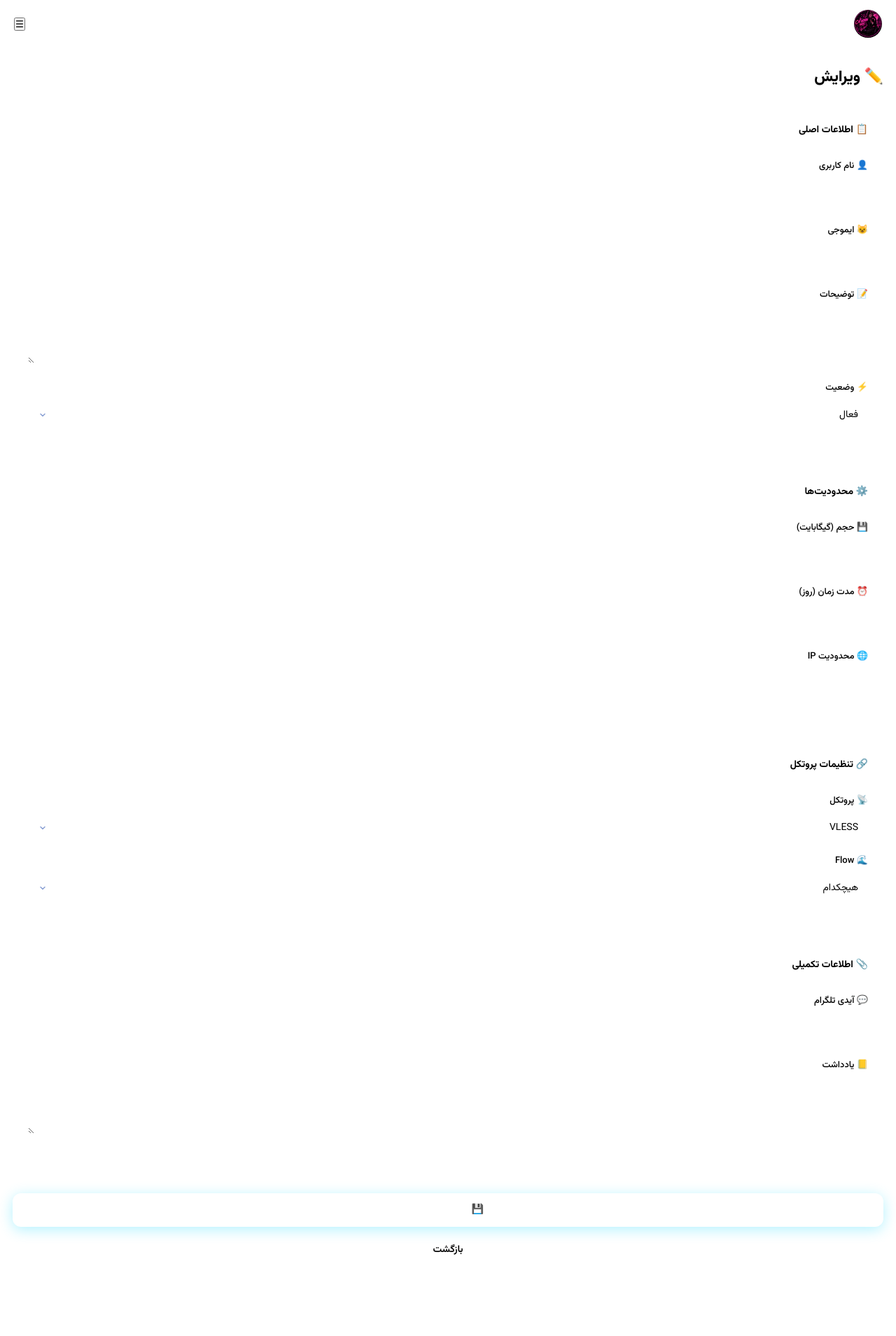
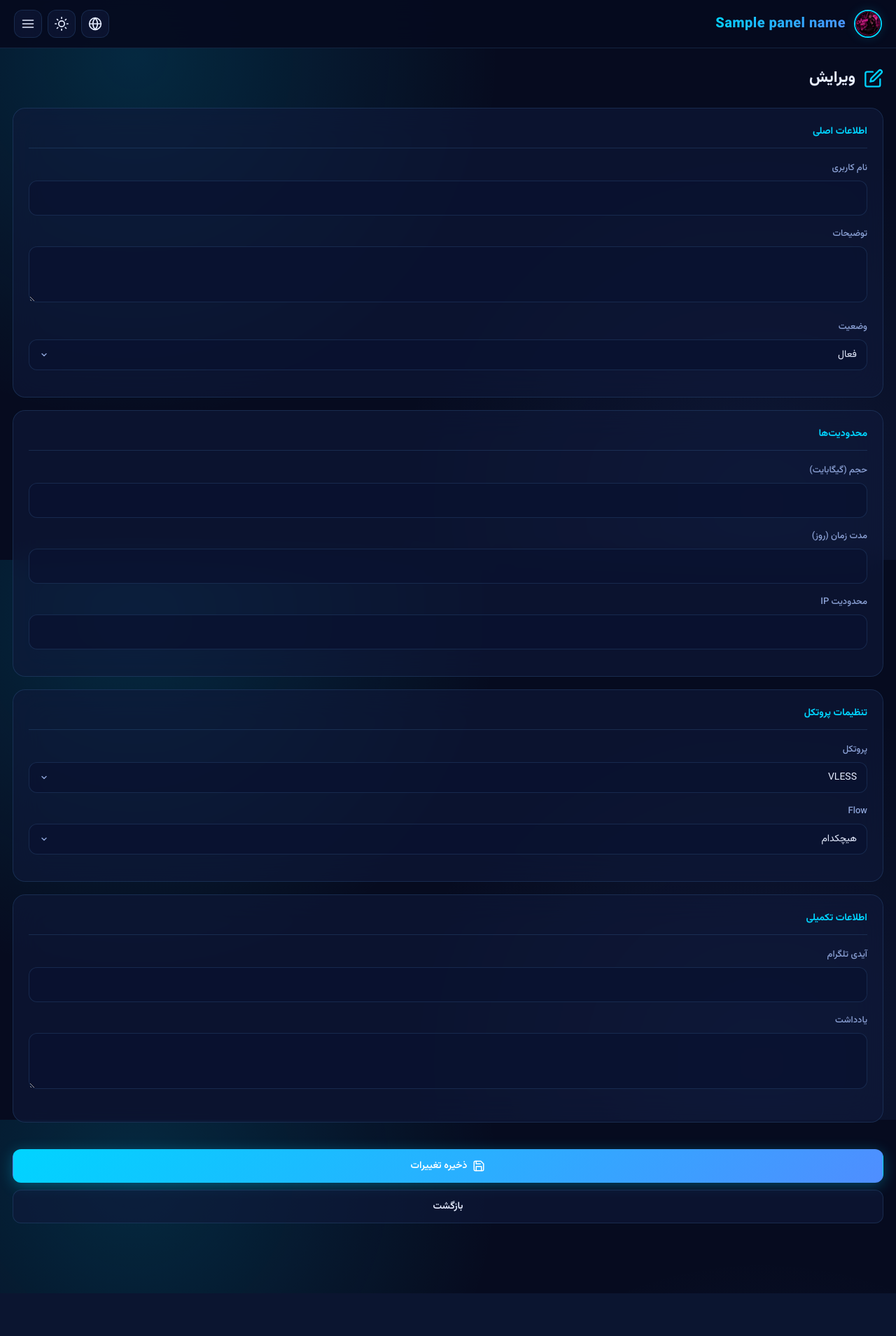
Before and after one commit to ajagdisxnshx/catwoman-panel, a FastAPI app: template templates/edit_user.html in a window 1280 px wide. Shown: the whole page at 70% size. After the commit the page ends 1848 px from the top, so only its background shows below. Run offline with FastAPI, Linux system fonts and the light colour scheme; the template is opened without the code that fills it: most values are stand-ins (such as "Sample title", 1, 10 or a date in 2020); parts of the project's set-up code (start-up, migrations or seed data) failed here and were passed over.

Commit message:
Update edit_user.html

```diff
--- a/templates/edit_user.html
+++ b/templates/edit_user.html
@@ -1,54 +1,28 @@
-<!DOCTYPE html>
-<html lang="fa">
-<head>
-    <meta charset="UTF-8">
-    <meta name="viewport" content="width=device-width, initial-scale=1.0">
-    <title>ویرایش - {{ panel_name }}</title>
-    <link rel="stylesheet" href="/static/style.css">
-</head>
-<body>
-    <header class="header">
-        <div class="header-content">
-            <div class="brand-logo-wrap">
-                <img src="/static/logo.jpg" alt="CatWoman" class="panel-logo-img">
-                <span class="logo">CatWoman</span>
-            </div>
-            <button class="menu-btn" onclick="toggleMenu()">☰</button>
-        </div>
-    </header>
+{% extends "base.html" %}
+{% block title %}Edit - {{ panel_name }}{% endblock %}
+{% block content %}
 
-    <div class="overlay" onclick="toggleMenu()"></div>
-    <nav class="nav-menu">
-        <a href="/dashboard" class="nav-item">📊 داشبورد</a>
-        <a href="/users" class="nav-item active">👥 کاربران</a>
-        <a href="/users/add" class="nav-item">➕ ساخت کاربر</a>
-        <a href="/logout" class="nav-item">🚪 خروج</a>
-    </nav>
-
-    <div class="container">
-        <h1 class="page-title">✏️ ویرایش {{ user.username }}</h1>
+<h1 class="page-title">
+    <svg viewBox="0 0 24 24" fill="none" stroke="currentColor" stroke-width="2" stroke-linecap="round" stroke-linejoin="round"><path d="M11 4H4a2 2 0 0 0-2 2v14a2 2 0 0 0 2 2h14a2 2 0 0 0 2-2v-7"/><path d="M18.5 2.5a2.121 2.121 0 0 1 3 3L12 15l-4 1 1-4 9.5-9.5z"/></svg>
+    ویرایش {{ user.username }}
+</h1>
 
 <form method="POST" action="/users/edit/{{ user.id }}">
     <div class="form-section">
-                <div class="form-section-title">📋 اطلاعات اصلی</div>
+        <div class="form-section-title">اطلاعات اصلی</div>
 
         <div class="form-group">
-                    <label class="form-label">👤 نام کاربری</label>
+            <label class="form-label">نام کاربری</label>
             <input type="text" name="username" class="form-control" value="{{ user.username }}" required>
         </div>
 
         <div class="form-group">
-                    <label class="form-label">😺 ایموجی</label>
-                    <input type="text" name="emoji" class="form-control" value="{{ user.emoji }}">
-                </div>
-
-                <div class="form-group">
-                    <label class="form-label">📝 توضیحات</label>
+            <label class="form-label">توضیحات</label>
             <textarea name="description" class="form-control">{{ user.description }}</textarea>
         </div>
 
         <div class="form-group">
-                    <label class="form-label">⚡ وضعیت</label>
+            <label class="form-label">وضعیت</label>
             <select name="status" class="form-control">
                 <option value="active" {% if user.status == 'active' %}selected{% endif %}>فعال</option>
                 <option value="disabled" {% if user.status == 'disabled' %}selected{% endif %}>غیرفعال</option>
@@ -57,29 +31,29 @@
     </div>
 
     <div class="form-section">
-                <div class="form-section-title">⚙️ محدودیت‌ها</div>
+        <div class="form-section-title">محدودیت‌ها</div>
 
         <div class="form-group">
-                    <label class="form-label">💾 حجم (گیگابایت)</label>
+            <label class="form-label">حجم (گیگابایت)</label>
             <input type="number" name="data_limit" class="form-control" value="{{ data_limit_gb }}" min="0" step="0.1">
         </div>
 
         <div class="form-group">
-                    <label class="form-label">⏰ مدت زمان (روز)</label>
+            <label class="form-label">مدت زمان (روز)</label>
             <input type="number" name="expiry_days" class="form-control" value="{{ remaining_days }}" min="0">
         </div>
 
         <div class="form-group">
-                    <label class="form-label">🌐 محدودیت IP</label>
+            <label class="form-label">محدودیت IP</label>
             <input type="number" name="ip_limit" class="form-control" value="{{ user.ip_limit }}" min="0">
         </div>
     </div>
 
     <div class="form-section">
-                <div class="form-section-title">🔗 تنظیمات پروتکل</div>
+        <div class="form-section-title">تنظیمات پروتکل</div>
 
         <div class="form-group">
-                    <label class="form-label">📡 پروتکل</label>
+            <label class="form-label">پروتکل</label>
             <select name="protocol" class="form-control">
                 <option value="vless" {% if user.protocol == 'vless' %}selected{% endif %}>VLESS</option>
                 <option value="vmess" {% if user.protocol == 'vmess' %}selected{% endif %}>VMess</option>
@@ -88,7 +62,7 @@
         </div>
 
         <div class="form-group">
-                    <label class="form-label">🌊 Flow</label>
+            <label class="form-label">Flow</label>
             <select name="flow" class="form-control">
                 <option value="" {% if not user.flow %}selected{% endif %}>هیچکدام</option>
                 <option value="xtls-rprx-vision" {% if user.flow == 'xtls-rprx-vision' %}selected{% endif %}>XTLS Vision</option>
@@ -97,29 +71,24 @@
     </div>
 
     <div class="form-section">
-                <div class="form-section-title">📎 اطلاعات تکمیلی</div>
+        <div class="form-section-title">اطلاعات تکمیلی</div>
 
         <div class="form-group">
-                    <label class="form-label">💬 آیدی تلگرام</label>
+            <label class="form-label">آیدی تلگرام</label>
             <input type="text" name="telegram_id" class="form-control" value="{{ user.telegram_id }}">
         </div>
 
         <div class="form-group">
-                    <label class="form-label">📒 یادداشت</label>
+            <label class="form-label">یادداشت</label>
             <textarea name="note" class="form-control">{{ user.note }}</textarea>
         </div>
     </div>
 
-            <button type="submit" class="btn btn-primary btn-block" style="margin-top: 20px;">💾 ذخیره تغییرات</button>
+    <button type="submit" class="btn btn-primary btn-block" style="margin-top: 20px;">
+        <svg viewBox="0 0 24 24" fill="none" stroke="currentColor" stroke-width="2" stroke-linecap="round" stroke-linejoin="round"><path d="M19 21H5a2 2 0 0 1-2-2V5a2 2 0 0 1 2-2h11l5 5v11a2 2 0 0 1-2 2z"/><polyline points="17 21 17 13 7 13 7 21"/><polyline points="7 3 7 8 15 8"/></svg>
+        ذخیره تغییرات
+    </button>
     <a href="/users" class="btn btn-ghost btn-block" style="margin-top: 10px;">بازگشت</a>
 </form>
-    </div>
 
-    <script>
-        function toggleMenu() {
-            document.querySelector('.nav-menu').classList.toggle('active');
-            document.querySelector('.overlay').classList.toggle('active');
-        }
-    </script>
-</body>
-</html>
+{% endblock %}
```
Lines whose indentation alone changed are shown as unchanged.
